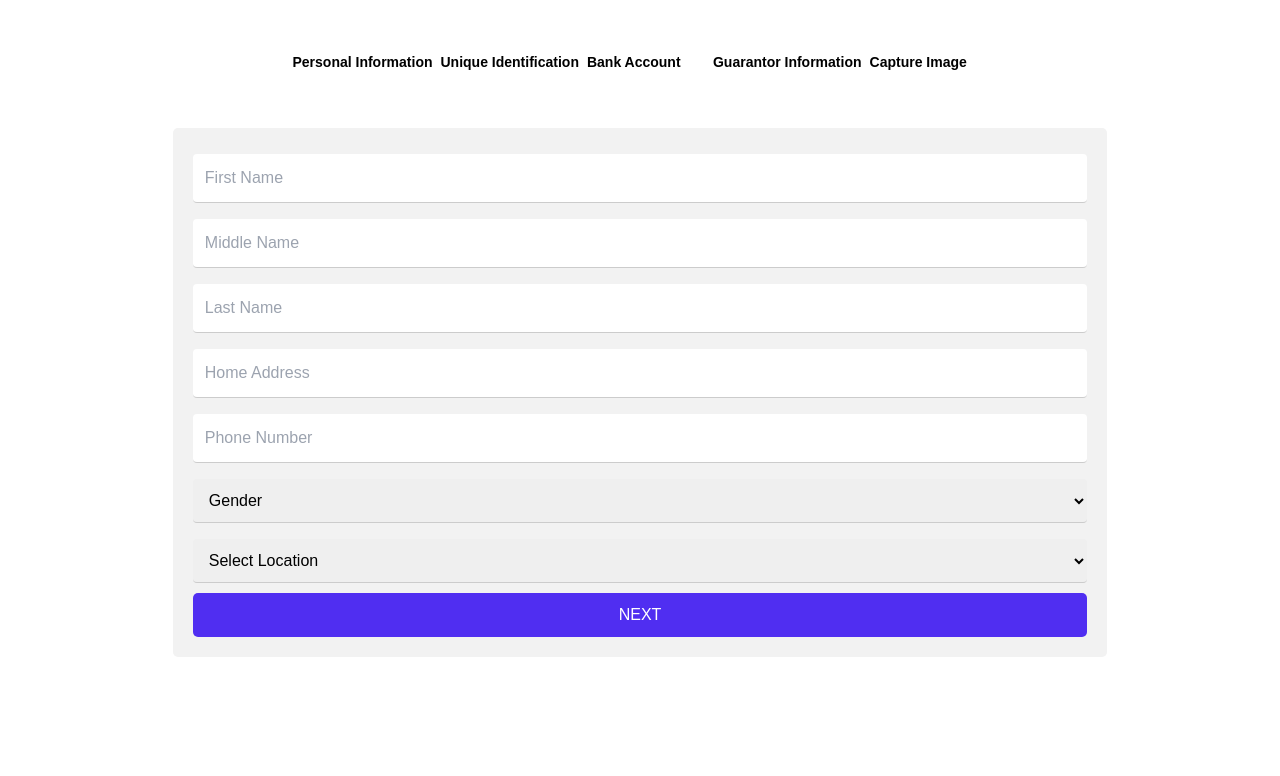
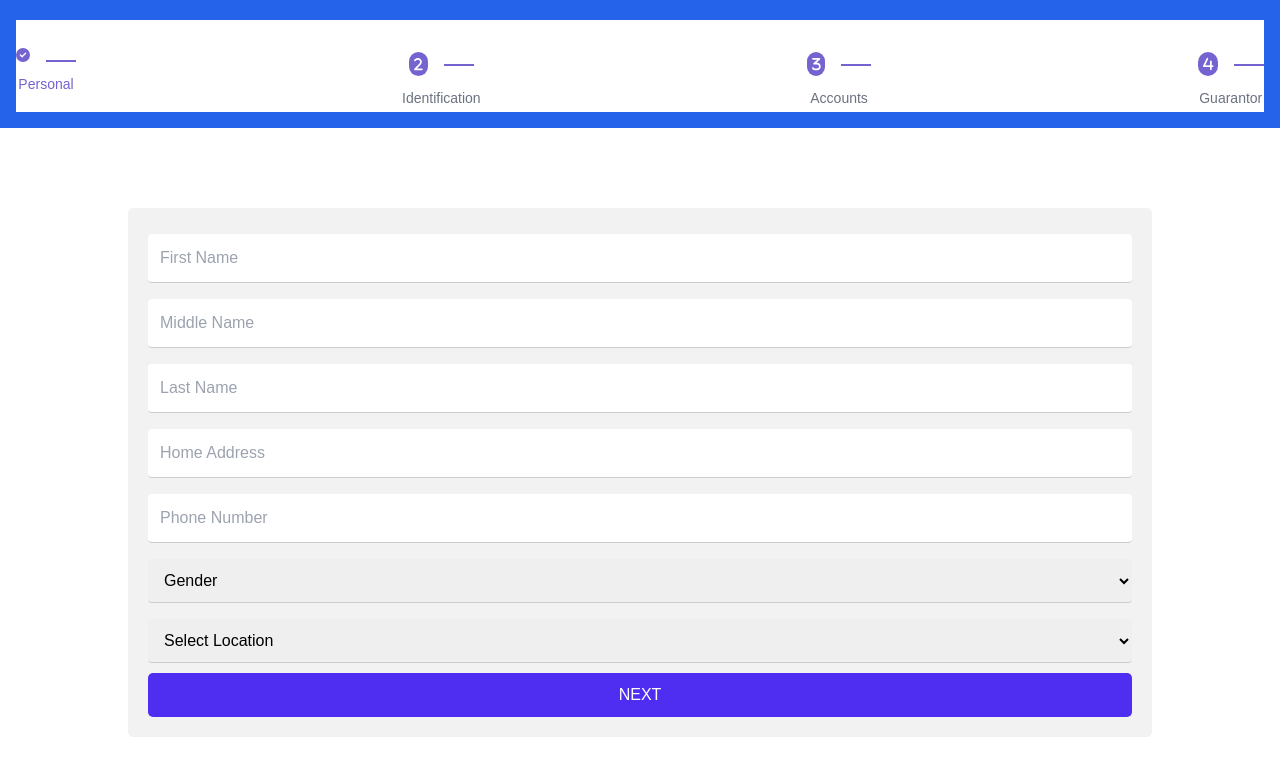
Before and after one commit to Onidamilola/alphageek, a React (Create React App) app: page /tabs in a window 1280 px wide. Shown: the top 776 px of the page. Built offline with nearby package versions, Linux system fonts and the light colour scheme.

Commit message:
refurbished the onboarding page

```diff
--- a/src/App.js
+++ b/src/App.js
@@ -16,6 +16,11 @@ import { BrowserRouter as Router, Routes, Route } from "react-router-dom";
 // Lazy load pages/components
 const Home = lazy(() => import(".././src/pages/home/Home.jsx"));
 const Login = lazy(() => import("./pages/login/Login.jsx"));
+const Unique = lazy(() => import("./pages/unique.jsx"));
+const Personal = lazy(() => import("./pages/personal.jsx"));
+const Guarantor = lazy(() => import("./pages/guarantor.jsx"));
+const Bank = lazy(() => import("./pages/bank.jsx"));
+const Capture = lazy(() => import("./pages/capture.jsx"));
 const Register = lazy(() => import("./pages/register.jsx"));
 const Tabs = lazy(() => import("./pages/tabs.jsx"));
 const Verify = lazy(() => import("./pages/verify.jsx"));
@@ -53,6 +58,11 @@ function App() {
           {/* <Route path="/" element={<Home />}  /> */}
           <Route path="/" element={<Login />} />
           <Route path="/homepage" element={<Home />} />
+          <Route path="/unique" element={< Unique />} />
+          <Route path="/personal" element={<Personal />} />
+          <Route path="/guarantor" element={<Guarantor />} />
+          <Route path="/bank" element={<Bank />} />
+          <Route path="/capture" element={<Capture />} />
           <Route path="/register" element={<Register />} />
           <Route path="/tabs" element={<Tabs />} />
           <Route path="/verify" element={<Verify />} />
--- a/src/pages/personal.jsx
+++ b/src/pages/personal.jsx
@@ -1,6 +1,11 @@
 import React from 'react'
 
-const Personal = () => {
+const Personal = ({nextStep}) => {
+  const handleSubmit = async (event) => {
+    event.preventDefault();
+
+    nextStep()
+  };
   return (
     <div>
 
@@ -22,7 +27,7 @@ const Personal = () => {
         </select>
 
 
-        <button type="submit" style={{ width: '100%', padding: '10px 20px', backgroundColor: '#502ef1', color: '#fff', border: 'none', borderRadius: '5px', cursor: 'pointer' }}>NEXT</button>
+        <button type="submit" style={{ width: '100%', padding: '10px 20px', backgroundColor: '#502ef1', color: '#fff', border: 'none', borderRadius: '5px', cursor: 'pointer' }} onClick={handleSubmit}>NEXT</button>
       </div>
 
       <style jsx>{`
--- a/src/pages/tabs.jsx
+++ b/src/pages/tabs.jsx
@@ -1,36 +1,37 @@
-import React, { useState, useEffect } from 'react';
+import React, { useState } from 'react';
 import { Link } from 'react-router-dom';
 import { useNavigate } from 'react-router-dom';
+import { FontAwesomeIcon } from '@fortawesome/react-fontawesome';
+import { fa1, fa2, fa3, fa4, faCheckCircle } from '@fortawesome/free-solid-svg-icons';
 import Personal from './personal';
-import Unique from './unique'
-import Bank from './bank'
-import Guarantor from './guarantor'
-import Capture from './capture'
+import Unique from './unique';
+import Bank from './bank';
+import Guarantor from './guarantor';
+import Capture from './capture';
 
 const MultiStepForm = () => {
-    const navigate = useNavigate()
+  const navigate = useNavigate();
   const [step, setStep] = useState(1);
 
-  const formTitles = ['Personal Information', 'Unique Identification', 'Bank Account', 'Guarantor Information', 'Capture Image'];
+  const formTitles = [
+    { title: 'Personal', icon: fa1 },
+    { title: 'Identification', icon: fa2 },
+    { title: 'Accounts', icon: fa3 },
+    { title: 'Guarantor', icon: fa4 },
+  ];
 
   const nextStep = () => {
-    if(step === 3){
-      navigate("Personal Information/Unique Identification/Bank Account/Guarantor Information/Capture Image")
+    if (step < formTitles.length) {
+      setStep(step + 1);
+    } else {
+      // Handle form submission or completion logic
     }
-    else{
-      setStep(step + 1);
-    }
-
   };
 
   const prevStep = () => {
-    if(step === 1){
-        navigate("Personal Information/Unique Identification/Bank Account/Guarantor Information/Capture Image")
-    }
-    else{
+    if (step > 1) {
       setStep(step - 1);
     }
-
   };
 
   const isLastStep = step === formTitles.length;
@@ -46,22 +47,22 @@ const MultiStepForm = () => {
       break;
     case 2:
       currentStepComponent = (
-        <Unique nextStep={nextStep} prevStep={prevStep}/>
+        <Unique nextStep={nextStep} prevStep={prevStep} />
       );
       break;
     case 3:
       currentStepComponent = (
-        <Bank nextStep={nextStep} prevStep={prevStep}/>
+        <Bank nextStep={nextStep} prevStep={prevStep} />
       );
       break;
     case 4:
       currentStepComponent = (
-          <Guarantor nextStep={nextStep} prevStep={prevStep}/>
+        <Guarantor nextStep={nextStep} prevStep={prevStep} />
       );
       break;
     case 5:
       currentStepComponent = (
-              <Capture nextStep={nextStep} prevStep={prevStep}/>
+        <Capture nextStep={nextStep} prevStep={prevStep} />
       );
       break;
     default:
@@ -70,42 +71,66 @@ const MultiStepForm = () => {
   }
 
   return (
-    <div className="mt-10 px-14">
-      <div className="mb-20">
+    <div className="">
+      <div className="mb-20 bg-blue-600 p-4">
         <div className="relative pt-1">
           <div className="flex items-start">
-            <div className="flex flex-row w-full gap-2 justify-center">
-              {formTitles.map((title, index) => (
+            <div className="flex flex-row w-full justify-between bg-white">
+              {formTitles.map((item, index) => (
+                <div key={index} className="flex flex-col items-center ">
+                  {index > 0 && (
+                    <div
+                      className={`${
+                        index < step
+                          ? 'bg-text-semiblack'
+                          : 'bg-step-gray'
+                      } h-1 w-12`}
+                    ></div>
+                  )}
                   <div
                     key={index}
+                    className={` mt-4 text-sm ${
+                      index < step
+                        ? 'text-[#7563d0]'
+                        : 'text-gray-500'
+                    } flex flex-col items-center`}
+                  >
+                    <div className='flex gap-2 justify-center align-center py-3'>
+                      {index < step ? (
+                        <FontAwesomeIcon
+                          icon={faCheckCircle}
+                          className="mr-2 text-[#7563d0]"
+                        />
+                      ) : (
+                        <FontAwesomeIcon
+                          icon={item.icon}
+                          className="mr-2 text-white bg-[#7563d0] rounded-full text-sm p-[5px]"
+                        />
+                      )}
+                      <div>
+                        <div className='w-[30px] text-[#7563d0] border border-bottom border-[#7563d0] mt-3'></div>
+                      </div>
+                    </div>
+                    {item.title}
+                  </div>
+                  {index < formTitles.length - 1 && (
+                    <div
                       className={`${
                         index < step - 1
-                      ? 'bg-text-semiblack h-1'
-                      : index === step - 1
-                      ? 'bg-text-semiblack h-1'
-                      : 'bg-step-gray h-1'
-                  } rounded-lg transition-all ease-in-out duration-300`}
-                >
-                  <div
-                    className={`text-sm font-semibold capitalize ${
-                      index < step - 1 ? 'text-black' : 'text-black'
-                    } mt-2`}
-                  >
-                    {title}
-                  </div>
-                  <div className="text-left py-1.5 pl-2 pr-4 h-2 w-[118px]"></div>
+                          ? 'bg-text-semiblack'
+                          : 'bg-step-gray'
+                      } h-1 w-12`}
+                    ></div>
+                  )}
                 </div>
               ))}
             </div>
-            <Link to='/dashboard/transactions/make-a-transfer'>
-            </Link>
+            <Link to="/personal/unique/bank/guarantor"></Link>
           </div>
         </div>
       </div>
-      <div className=" w-full">
-        <div className="mx-auto">
-          {currentStepComponent}
-        </div>
+      <div className="w-full">
+        <div className="mx-auto">{currentStepComponent}</div>
       </div>
     </div>
   );
--- a/src/pages/unique.jsx
+++ b/src/pages/unique.jsx
@@ -3,7 +3,7 @@ import React from 'react'
 const Unique = () => {
   return (
     <div>
-      hello
+      hellojjjjjj
     </div>
   )
 }
```
Lines whose indentation alone changed are shown as unchanged.
